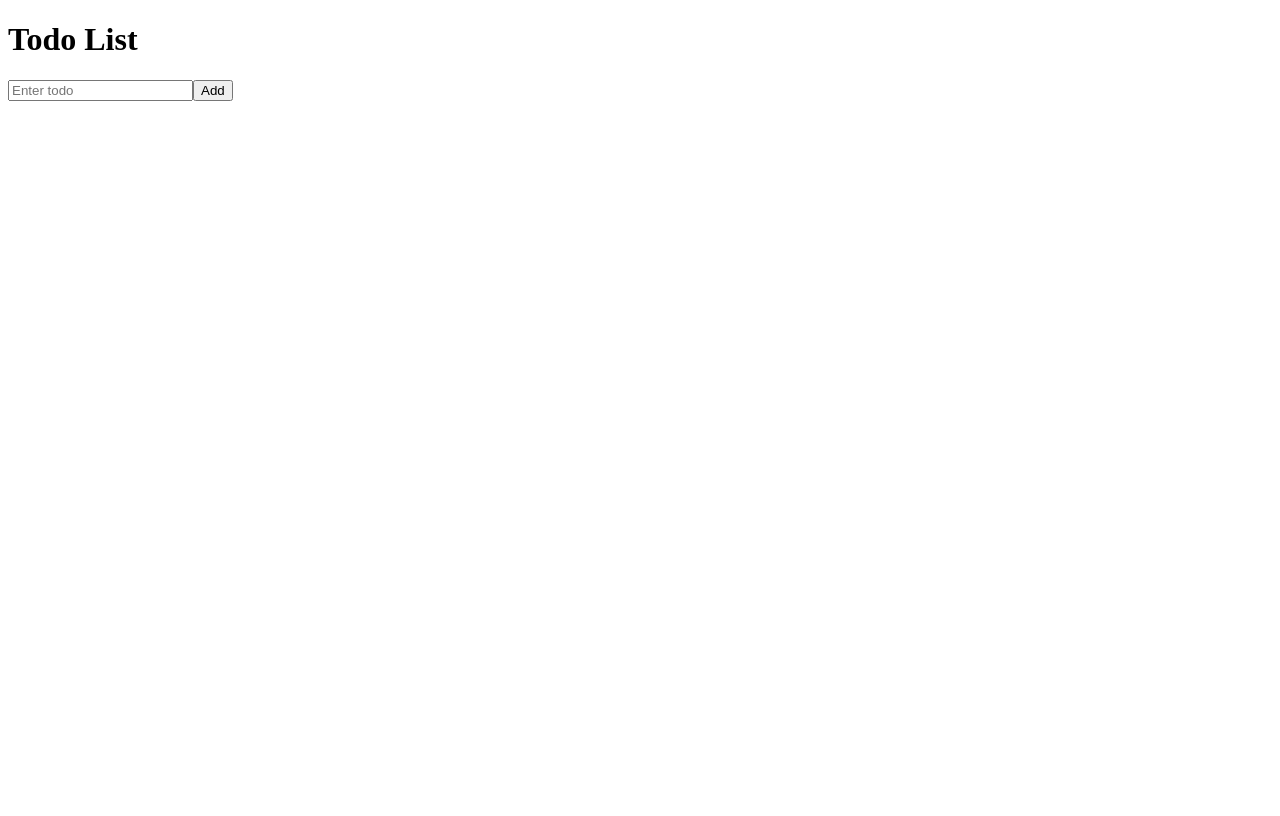
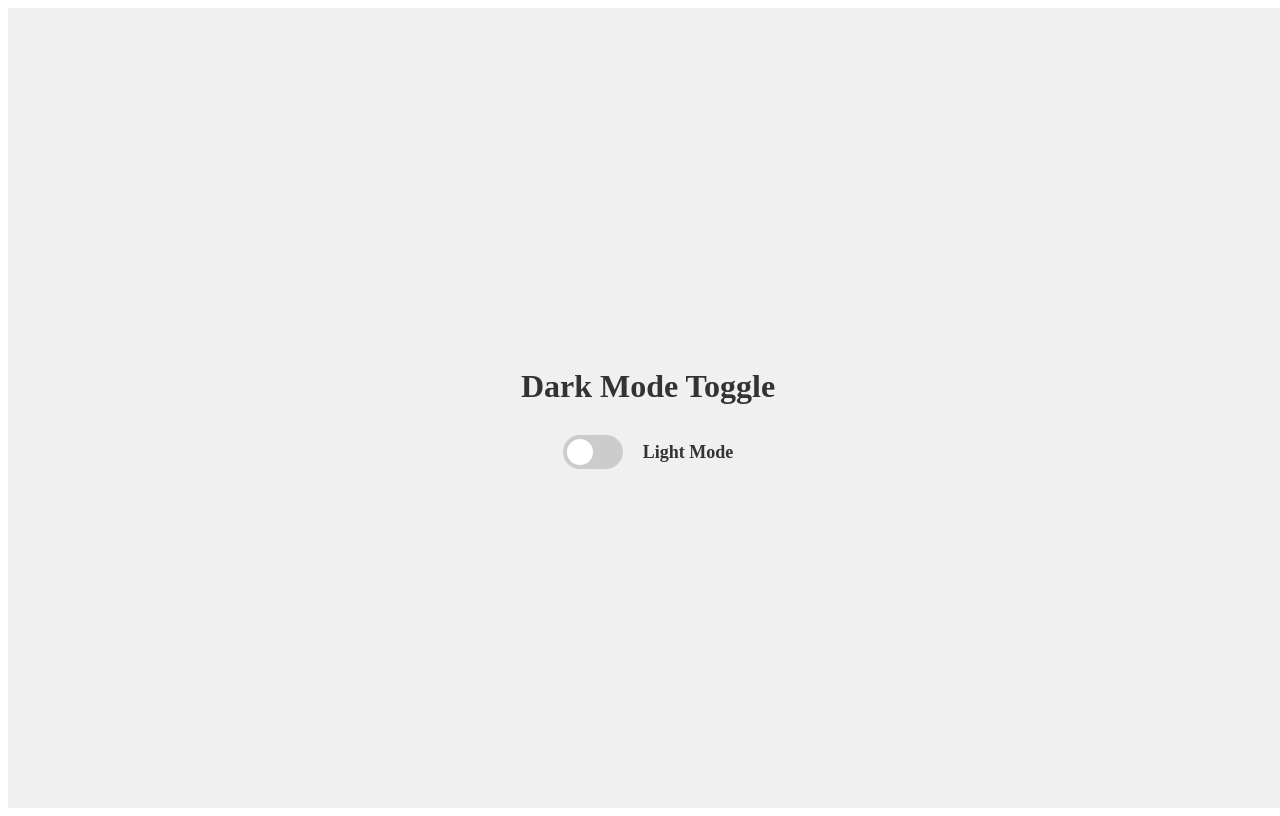
Before and after one commit to SaranyaVelu-SK/React, a React app: page / in a window 1280 px wide. Built offline with nearby package versions, Linux system fonts and the light colour scheme.

Commit message:
Toggle Dark Mode to Light Mode and vice versa

```diff
--- a/App.js
+++ b/App.js
@@ -5,6 +5,7 @@ import Pagination from "./Problems/Pagination";
 import AutocompleteSearchBar from "./Problems/AutocompleteSearchBar";
 import Accordion from "./Problems/Accordion";
 import TodoList from "./Problems/TodoList";
+import DarkModeToggle from "./Problems/DarkModeToggle";
 
   const items = [
   {
@@ -30,4 +31,4 @@ const header  = React.createElement("div",{className:"title"},[
     React.createElement("h3",{key:"h3"},"Hello from heading 3"),
 ])
 const root = ReactDOM.createRoot(document.getElementById("root"));
-root.render(<TodoList/>);
+root.render(<DarkModeToggle/>);
--- /dev/null
+++ b/Problems/DarkModeToggle.jsx
@@ -0,0 +1,23 @@
+import React, { useEffect, useState } from 'react';
+
+function DarkModeToggle() {
+  const [isDarkMode, setIsDarkMode] = useState(false);
+
+  const toggleMode = () => {
+    setIsDarkMode(prev =>!prev)
+  }
+  return (
+    <div className={`container ${isDarkMode ? "dark-mode" :"light-mode"}`}>
+      <h1>Dark Mode Toggle</h1>
+      <div className="toggle-container">
+        <label className="switch">
+          <input type="checkbox" checked={isDarkMode} onChange={toggleMode} />
+          <span className="slider round"></span>
+        </label>
+        <span className="mode-text">{isDarkMode ? "Dark Mode" : "Light Mode"}</span>
+      </div>
+    </div>
+  );
+}
+
+export default DarkModeToggle;
--- a/style.css
+++ b/style.css
@@ -21,3 +21,88 @@
 .strike{
     text-decoration: line-through;
 }
+
+/* Light Mode */
+.light-mode {
+  background-color: #f0f0f0;
+  color: #333;
+}
+
+/* Dark Mode */
+.dark-mode {
+  background-color: #121212;
+  color: white;
+}
+
+.container {
+  text-align: center;
+  height: 100vh;
+  width: 100vw;
+  display: flex;
+  flex-direction: column;
+  justify-content: center;
+  align-items: center;
+}
+
+h1 {
+  font-size: 32px;
+  margin-bottom: 30px;
+}
+
+.toggle-container {
+  display: flex;
+  justify-content: center;
+  align-items: center;
+  gap: 20px;
+}
+
+.mode-text {
+  font-size: 18px;
+  font-weight: bold;
+  color: inherit;
+}
+
+.switch {
+  position: relative;
+  display: inline-block;
+  width: 60px;
+  height: 34px;
+}
+
+.switch input {
+  opacity: 0;
+  width: 0;
+  height: 0;
+}
+
+.slider {
+  position: absolute;
+  cursor: pointer;
+  top: 0;
+  left: 0;
+  right: 0;
+  bottom: 0;
+  background-color: #ccc;
+  transition: 0.4s;
+  border-radius: 50px;
+}
+
+.slider:before {
+  position: absolute;
+  content: "";
+  height: 26px;
+  width: 26px;
+  border-radius: 50px;
+  left: 4px;
+  bottom: 4px;
+  background-color: white;
+  transition: 0.4s;
+}
+
+input:checked + .slider {
+  background-color: #4caf50;
+}
+
+input:checked + .slider:before {
+  transform: translateX(26px);
+}
```
